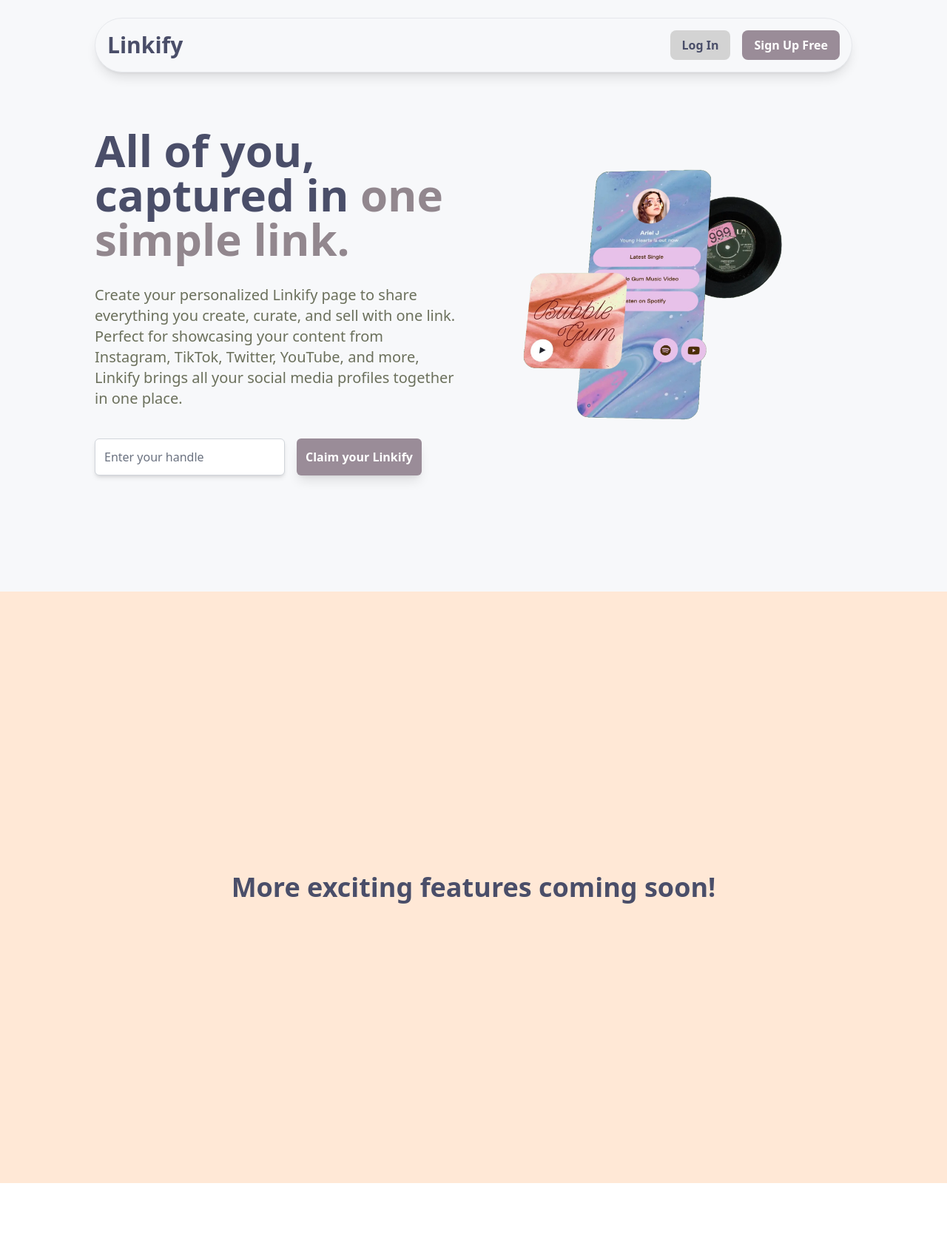
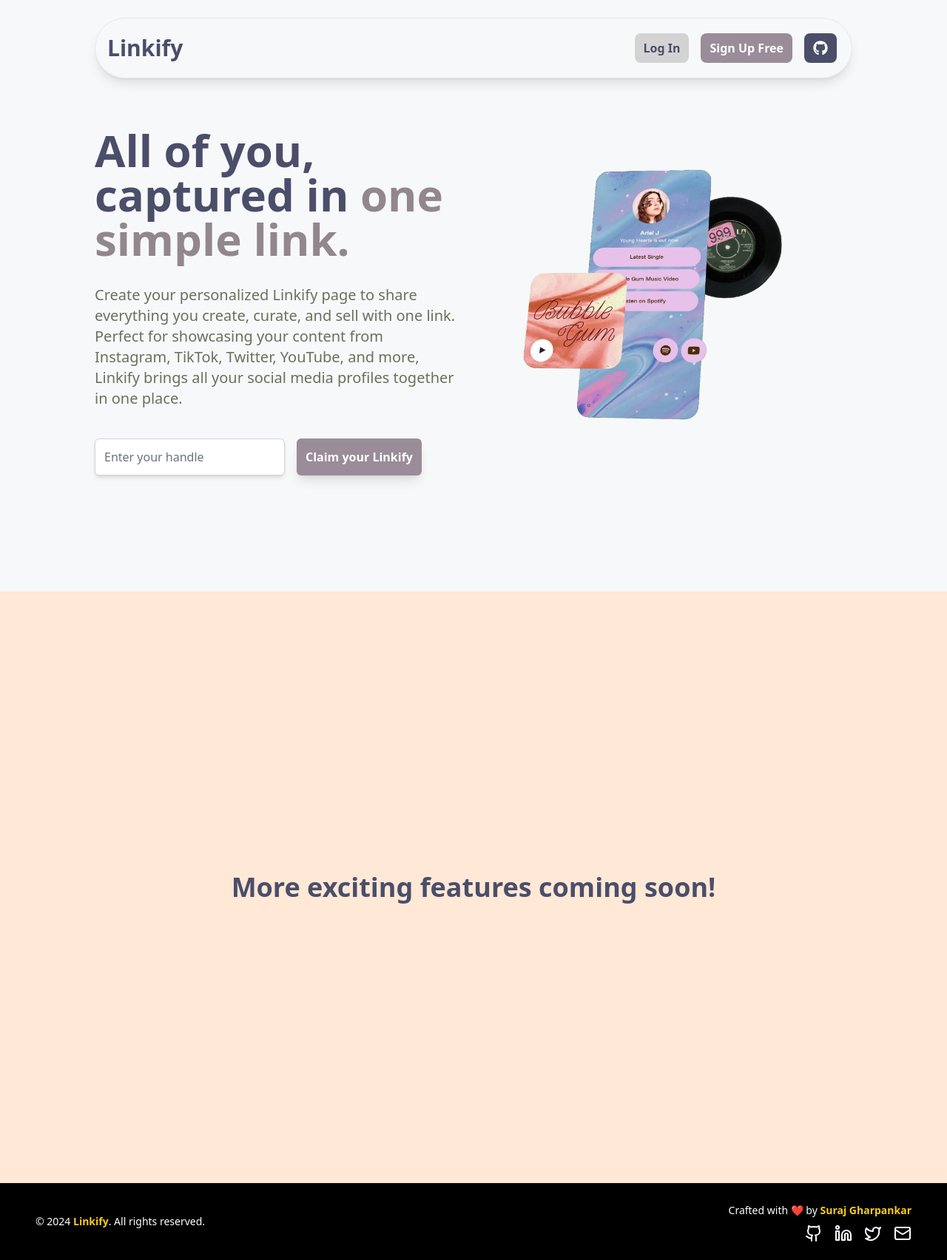
Before and after one commit to surajgharpankar28/Linkify, a Next.js app: page / in a window 1280 px wide. Shown: the whole page at 74% size. Before the commit the page ends 1600 px from the top, so only its background shows below. Built offline with nearby package versions, Linux system fonts and the light colour scheme.

Commit message:
added footer and added github btn

```diff
--- a/src/app/layout.js
+++ b/src/app/layout.js
@@ -2,6 +2,7 @@ import localFont from "next/font/local";
 import "./globals.css";
 import Header from "@/components/Header";
 import { Suspense } from "react";
+import Footer from "@/components/Footer";
 
 const geistSans = localFont({
   src: "./fonts/GeistVF.woff",
@@ -28,6 +29,7 @@ export default function RootLayout({ children }) {
         <Suspense fallback={""}>
           <Header />
           {children}
+          <Footer />
         </Suspense>
       </body>
     </html>
--- /dev/null
+++ b/src/components/Footer.js
@@ -0,0 +1,66 @@
+import { Github, Linkedin, Mail, Twitter } from "lucide-react";
+
+const Footer = () => {
+  return (
+    <footer className="footer w-full bg-black shadow">
+      <div className="container mx-auto px-6 md:px-12 py-6">
+        <div className="flex flex-col md:flex-row justify-between items-center gap-4">
+          {/* Brand and Copyright */}
+          <div className="text-white text-center md:text-left text-sm">
+            © {new Date().getFullYear()}{" "}
+            <span className="font-bold text-yellow-400">Linkify</span>. All
+            rights reserved.
+          </div>
+
+          {/* Creator and Social Links */}
+          <div className="text-center md:text-right">
+            <span className="text-white text-sm">
+              Crafted with ❤️ by{" "}
+              <span className="font-bold text-yellow-400">
+                Suraj Gharpankar
+              </span>
+            </span>
+            <div className="flex justify-center md:justify-end mt-2 gap-4">
+              <a
+                href="https://github.com/surajgharpankar28"
+                target="_blank"
+                rel="noopener noreferrer"
+                className="text-white hover:text-yellow-400 transition-colors"
+                aria-label="GitHub"
+              >
+                <Github size={24} />
+              </a>
+              <a
+                href="https://www.linkedin.com/comm/mynetwork/discovery-see-all?usecase=PEOPLE_FOLLOWS&followMember=surajgharpankar"
+                target="_blank"
+                rel="noopener noreferrer"
+                className="text-white hover:text-yellow-400 transition-colors"
+                aria-label="LinkedIn"
+              >
+                <Linkedin size={24} />
+              </a>
+              <a
+                href="https://x.com/surajgharpankar"
+                target="_blank"
+                rel="noopener noreferrer"
+                className="text-white hover:text-yellow-400 transition-colors"
+                aria-label="Twitter"
+              >
+                <Twitter size={24} />
+              </a>
+              <a
+                href="mailto:surajgharpankar28@gmail.com"
+                className="text-white hover:text-yellow-400 transition-colors"
+                aria-label="Email"
+              >
+                <Mail size={24} />
+              </a>
+            </div>
+          </div>
+        </div>
+      </div>
+    </footer>
+  );
+};
+
+export default Footer;
--- a/src/components/Header.js
+++ b/src/components/Header.js
@@ -2,6 +2,7 @@
 import Link from "next/link";
 import { usePathname } from "next/navigation";
 import React from "react";
+import { FaGithub } from "react-icons/fa"; // Import icons from react-icons
 
 const Header = () => {
   const pathName = usePathname();
@@ -10,22 +11,32 @@ const Header = () => {
   return (
     <>
       {showHeader && (
-        <header className="flex items-center justify-between fixed top-6 w-[80vw] right-[10vw] bg-[#F7F8FA] p-4 rounded-full shadow-lg border border-gray-200 z-50">
+        <header className="flex flex-col md:flex-row items-center justify-between fixed top-6 w-[80vw] right-[10vw] bg-[#F7F8FA] p-4 rounded-full shadow-lg border border-gray-200 z-50">
           {/* Logo */}
-          <div>
-            <h1 className="text-2xl lg:text-3xl font-bold text-[#4A4E69]">
+          <div className="mb-2 md:mb-0">
+            <h1 className="text-2xl lg:text-3xl font-bold text-[#4A4E69] text-center md:text-left">
               <Link href="/">Linkify</Link>
             </h1>
           </div>
 
           {/* Buttons */}
-          <div className="flex gap-4">
-            <button className="px-4 py-2 text-sm lg:text-base bg-[#D3D3D3] text-[#4A4E69] font-semibold rounded-lg hover:bg-gray-300 transition-all duration-200">
+          <div className="md:flex-row gap-2 flex align-middle items-center">
+            {/* hover:bg-gray-300 transition-all duration-200 */}
+            <button className="px-3 m-1 py-2 h-10 text-sm lg:text-base bg-[#D3D3D3] text-[#4A4E69] font-semibold rounded-lg ">
               Log In
             </button>
-            <button className="px-4 py-2 text-sm lg:text-base bg-[#9A8C98] text-white font-semibold rounded-lg hover:bg-[#6B705C] transition-all duration-200">
+            {/* hover:bg-[#6B705C] transition-all duration-200 */}
+            <button className="px-3 m-1 py-2 h-10 text-sm lg:text-base bg-[#9A8C98] text-white font-semibold rounded-lg ">
               Sign Up Free
             </button>
+            <Link
+              href="https://github.com/surajgharpankar28/Linkify"
+              target="_blank"
+            >
+              <button className="px-3 m-1 py-2 h-10 text-sm lg:text-base bg-dark-gray text-white font-semibold rounded-lg hover:bg-[#743223] transition-all duration-200">
+                <FaGithub className="text-white text-xl " />
+              </button>
+            </Link>
           </div>
         </header>
       )}
```
